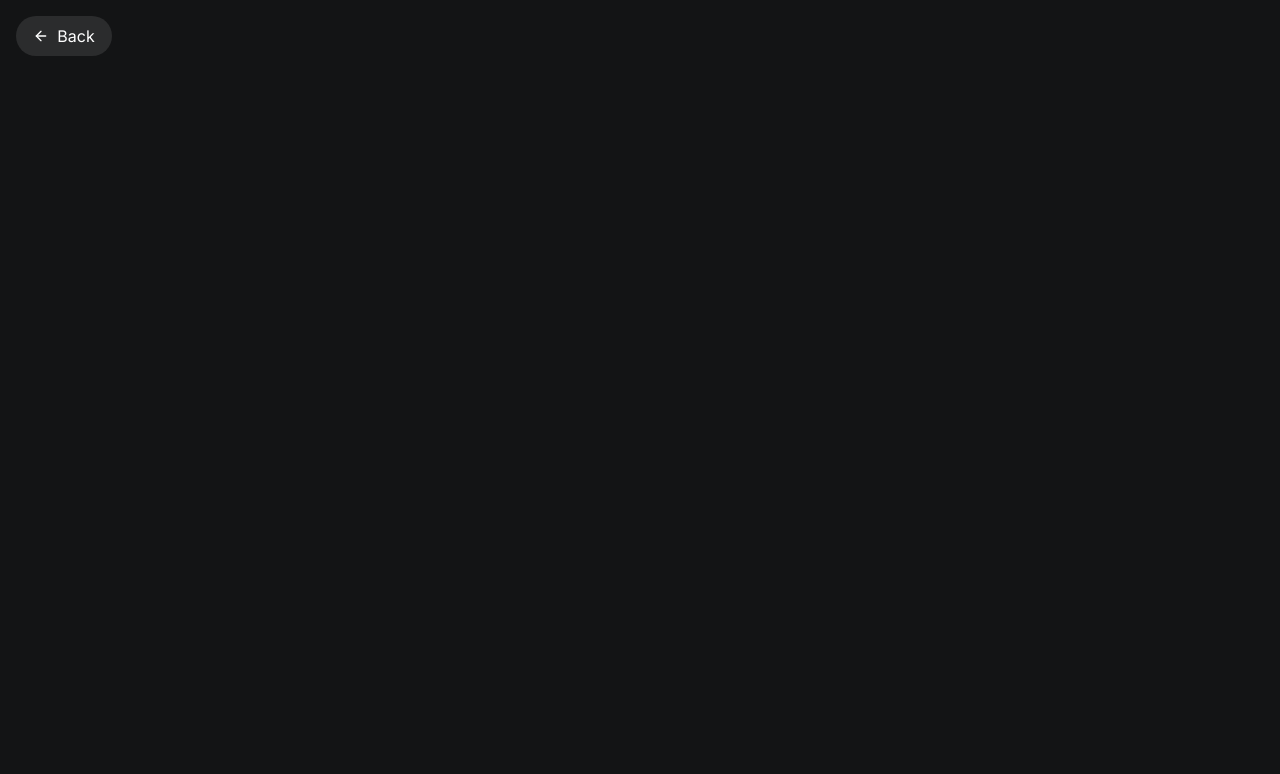
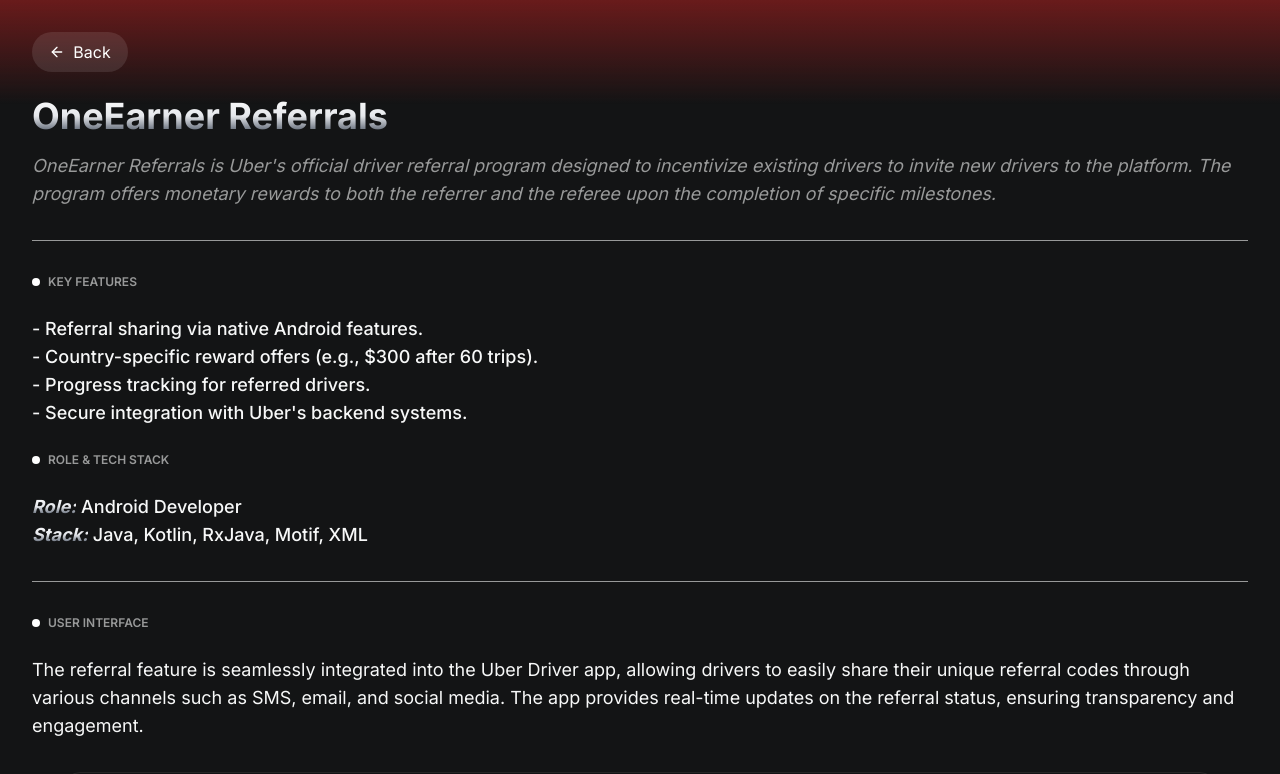
Before and after one commit to jordanbobadilla/personal-portfolio, a Next.js app: page /one-earner-referrals in a window 1280 px wide. Shown: the top 774 px of the page. Built offline with nearby package versions, Linux system fonts and the light colour scheme.

Commit message:
Add OneEarner Referrals Project

```diff
--- a/app/components/back-button/page.tsx
+++ b/app/components/back-button/page.tsx
@@ -6,7 +6,7 @@ const BackButton = () => {
   return (
     <Link
       href={"/"}
-      className=" w-24 flex flex-row justify-center items-center gap-2 m-4 p-2 text-white text-md backdrop-blur-2 bg-white/10 rounded-full hover:bg-white/15 transition-colors duration-200 cursor-pointer group"
+      className=" w-24 flex flex-row justify-center items-center gap-2 p-2 text-white text-md backdrop-blur-2 bg-white/10 rounded-full hover:bg-white/15 transition-colors duration-200 cursor-pointer group"
     >
       <ArrowLeft className=" w-4 h-4 transform transition-transform duration-200 group-hover:-translate-x-1" />{" "}
       Back
--- a/app/info/page.tsx
+++ b/app/info/page.tsx
@@ -8,7 +8,7 @@ import Footer from "../components/footer/page"
 
 const InfoPage = () => {
   return (
-    <section className="text-primary">
+    <section className="p-8 text-primary">
       <NavBar isWork={false} />
       <AboutMe />
       <Portrait imgUrl="/jordan1.JPG" />
--- a/app/one-earner-referrals/page.tsx
+++ b/app/one-earner-referrals/page.tsx
@@ -1,8 +1,148 @@
 import React from "react"
+import Portrait from "../components/portrait/page"
+import Footer from "../components/footer/page"
 import BackButton from "../components/back-button/page"
 
 const OneEarnerReferralsPage = () => {
-  return <BackButton />
+  return (
+    <section className="text-primary">
+      <header className="p-8 fixed top-0 right-0 left-0 z-10 flex flex-row justify-between items-center backdrop-blur-0 bg-gradient-to-b from-red-900/80 to-transparent">
+        <BackButton />
+      </header>
+
+      <div className="mx-8 mt-24">
+        <h1 className="text-4xl font-bold mb-4 bg-gradient-to-b from-white via-gray-200 to-gray-700 text-transparent bg-clip-text">
+          OneEarner Referrals
+        </h1>
+        <p className="text-muted-foreground text-lg mb-6 italic">
+          OneEarner Referrals is Uber's official driver referral program
+          designed to incentivize existing drivers to invite new drivers to the
+          platform. The program offers monetary rewards to both the referrer and
+          the referee upon the completion of specific milestones.
+        </p>
+
+        <div className="h-[1px] my-8 bg-muted-foreground" />
+
+        <div className="flex items-center gap-2 mb-6">
+          <div className="w-2 h-2 rounded-full bg-white"></div>
+          <h4 className="text-muted-foreground uppercase text-[12px] font-semibold">
+            Key Features
+          </h4>
+        </div>
+        <ul className=" list- list-inside text-primary mb-6 font-medium text-lg">
+          <li>- Referral sharing via native Android features.</li>
+          <li>- Country-specific reward offers (e.g., $300 after 60 trips).</li>
+          <li>- Progress tracking for referred drivers.</li>
+          <li>- Secure integration with Uber's backend systems.</li>
+        </ul>
+
+        <div className="flex items-center gap-2 mb-6">
+          <div className="w-2 h-2 rounded-full bg-white"></div>
+          <h4 className="text-muted-foreground uppercase text-[12px] font-semibold">
+            Role & Tech Stack
+          </h4>
+        </div>
+        <p className="text-primary mb-6 font-medium text-lg">
+          <strong className="italic bg-gradient-to-b from-white via-gray-200 to-gray-700 text-transparent bg-clip-text">
+            Role:
+          </strong>{" "}
+          Android Developer
+          <br />
+          <strong className="italic bg-gradient-to-b from-white via-gray-200 to-gray-700 text-transparent bg-clip-text">
+            Stack:
+          </strong>{" "}
+          Java, Kotlin, RxJava, Motif, XML
+        </p>
+
+        <div className="h-[1px] my-8 bg-muted-foreground" />
+
+        <div className="flex items-center gap-2 mb-6">
+          <div className="w-2 h-2 rounded-full bg-white"></div>
+          <h4 className="text-muted-foreground uppercase text-[12px] font-semibold">
+            User Interface
+          </h4>
+        </div>
+        <p className="text-primary text-lg mb-6">
+          The referral feature is seamlessly integrated into the Uber Driver
+          app, allowing drivers to easily share their unique referral codes
+          through various channels such as SMS, email, and social media. The app
+          provides real-time updates on the referral status, ensuring
+          transparency and engagement.
+        </p>
+
+        <Portrait imgUrl="/oer3.png" />
+        <p className="my-8 mx-10 font-medium text-lg italic">
+          Screenshot of the Referrals Home Page. You can view your status, your
+          current offer based on your city/country or send an invite.
+        </p>
+
+        <Portrait imgUrl="/oer2.png" />
+        <p className="my-8 mx-10 font-medium text-lg italic">
+          Screenshot of the referral invitation screen within the Uber Driver
+          app.
+        </p>
+
+        <Portrait imgUrl="/oer1.png" />
+        <p className="my-8 mx-10 font-medium text-lg italic">
+          Progress tracking interface showing the status of referred drivers.
+          Classified between active and past invitations.
+        </p>
+
+        <div className="h-[1px] m-8 bg-muted-foreground" />
+
+        <div className="flex items-center gap-2 mb-6">
+          <div className="w-2 h-2 rounded-full bg-white"></div>
+          <h4 className="text-muted-foreground uppercase text-[12px] font-semibold">
+            Impact
+          </h4>
+        </div>
+        <p className="text-primary text-lg mb-6">
+          The OneEarner Referrals program had a profound impact on both Uber’s
+          driver growth strategy and user engagement. By enabling existing
+          drivers to act as ambassadors, the program scaled organically,
+          leveraging word-of-mouth and community-driven trust. This created a
+          self-sustaining growth loop where motivated drivers became recruiters,
+          incentivized by real earnings.
+        </p>
+
+        <p className="text-primary text-lg mb-6">
+          In high-demand markets like New York, Miami, and Los Angeles, referral
+          bonuses of up to $500 led to significant spikes in driver sign-ups
+          during targeted campaigns. The app’s ability to localize offers per
+          region allowed Uber to fine-tune acquisition strategies and reward
+          structures based on driver availability and city-specific growth
+          goals.
+        </p>
+
+        <p className="text-primary text-lg mb-6">
+          From a product perspective, the referral system reduced onboarding
+          costs by decreasing the need for traditional marketing campaigns. New
+          drivers often signed up through friends and family, making the process
+          feel more personal and trustworthy. Additionally, tracking referrals
+          in-app helped reduce fraud, improved transparency, and created a sense
+          of accountability in both parties involved.
+        </p>
+
+        <p className="text-primary text-lg mb-6">
+          On the technical side, implementing real-time updates through backend
+          APIs and synchronizing referral progress across devices (web, mobile)
+          was a significant accomplishment. It ensured that users had access to
+          accurate and timely data, which helped build trust and encouraged
+          continued engagement.
+        </p>
+
+        <p className="text-primary text-lg mb-6">
+          Overall, the OneEarner Referrals project was not just a feature—it was
+          a strategic engine that helped Uber expand efficiently while rewarding
+          its most loyal drivers. As an Android Developer, being part of this
+          initiative meant building technology that directly supported Uber’s
+          mission of creating economic opportunities through mobility.
+        </p>
+      </div>
+      <div className="h-[1px] m-8 bg-muted-foreground" />
+      <Footer />
+    </section>
+  )
 }
 
 export default OneEarnerReferralsPage
--- a/app/page.tsx
+++ b/app/page.tsx
@@ -1,3 +1,4 @@
+import Link from "next/link"
 import Footer from "./components/footer/page"
 import NavBar from "./components/navbar/page"
 import IntroProject from "./components/projects/introProject/page"
@@ -8,6 +9,7 @@ export default function Home() {
     <main>
       <NavBar isWork={true} />
       <IntroProject />
+      <Link href={"/one-earner-referrals"}>
         <Project
           title="One Earner Referral"
           subtitle="Uber, '23"
@@ -15,6 +17,7 @@ export default function Home() {
           imgUrl="/oer3.png"
           background="bg-gradient-to-r from-red-900 via-red-500 to-red-900"
         />
+      </Link>
       <Project
         title="Givn"
         subtitle="Pursuit, '21"
```
Lines whose indentation alone changed are shown as unchanged.
